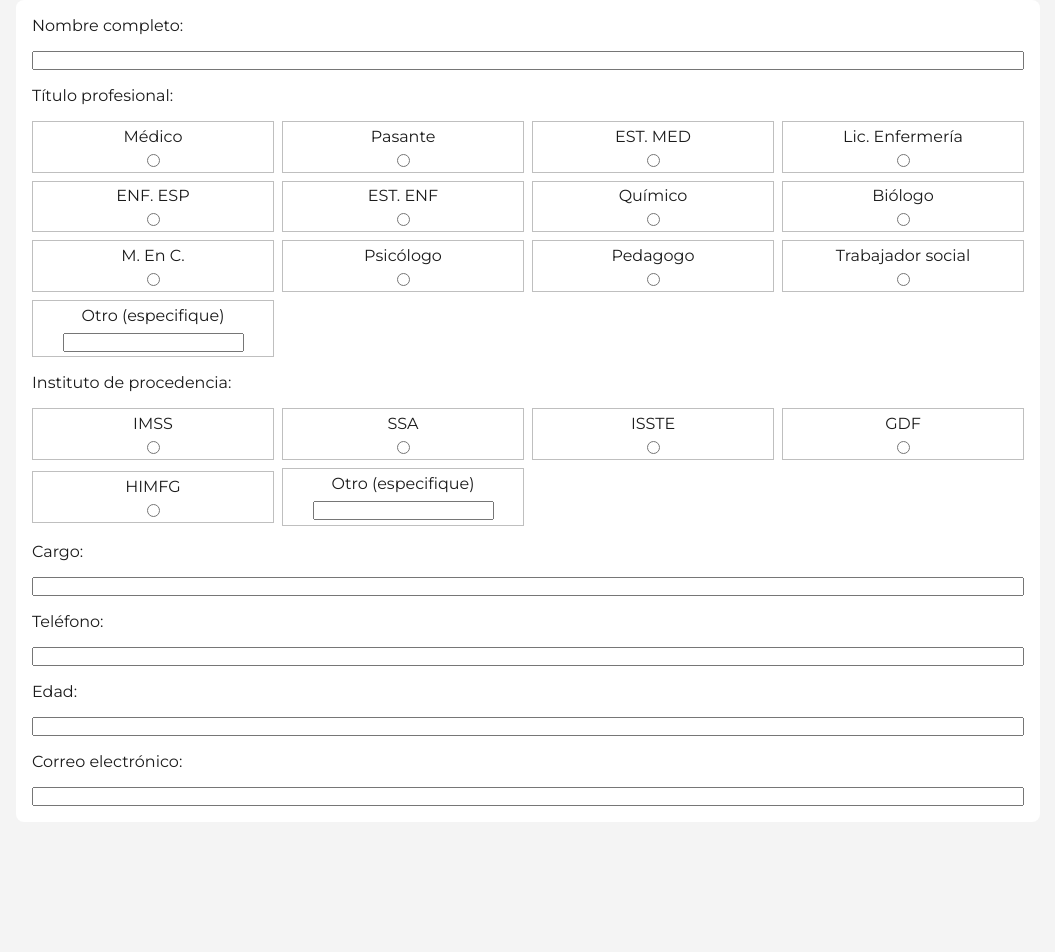
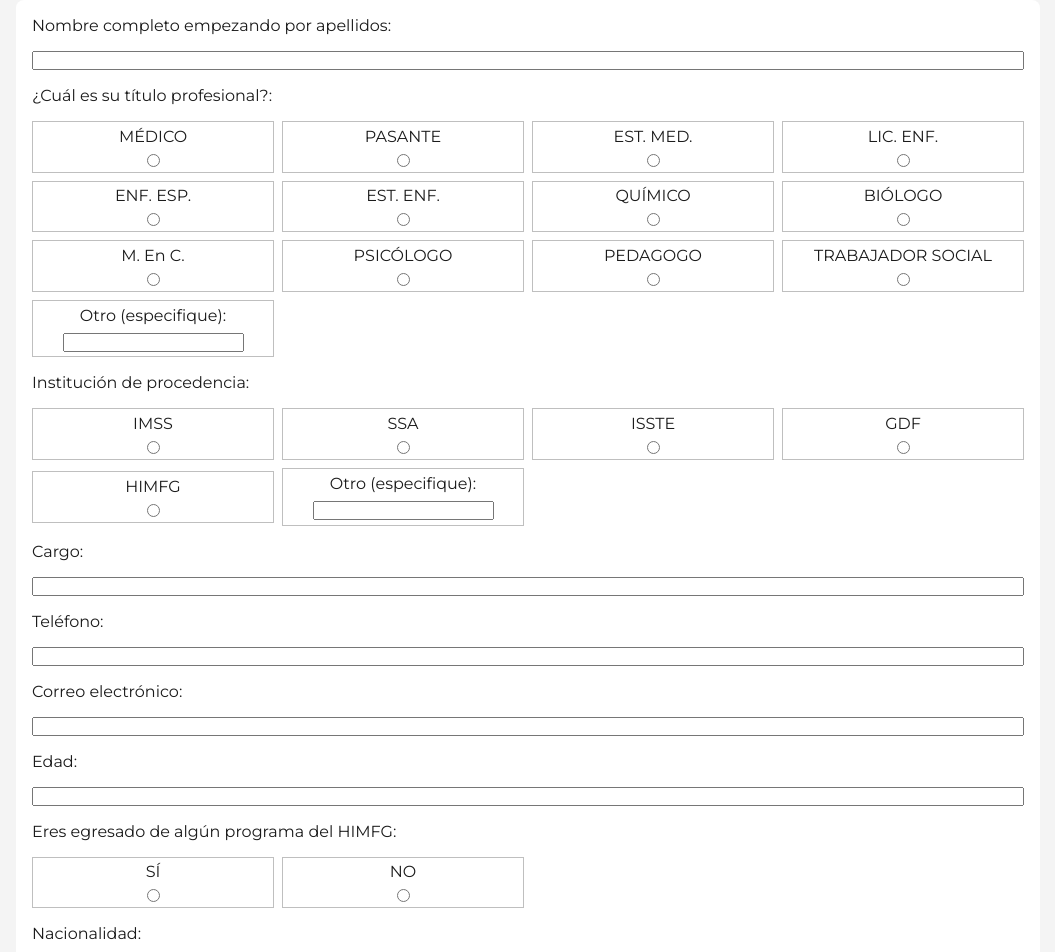
Before and after one commit to ricardoggz/himfg-cursos-website, a Next.js app: page /register in a window 1280 px wide. Shown: the top 952 px of the page, without its empty margins (112-1167 px from the left). Before the commit the page ends 822 px from the top, so only its background shows below. Built offline with nearby package versions, Linux system fonts and the light colour scheme.

Commit message:
[add]:Inputs and onChange function

```diff
--- a/src/components/registerForm/registerForm.js
+++ b/src/components/registerForm/registerForm.js
@@ -1,100 +1,264 @@
+import { useState } from 'react'
 import styles from './form.module.css'
 
 export const RegisterForm = ()=>{
+    const [student, setStudent] = useState(null)
+    const onChange = (evt)=>{
+        setStudent({
+            ...student,
+            [evt.target.name] : evt.target.value
+        })
+    }
     return (
         <form className={`flexContainer ${styles.formWrapper}`}>
-            <label>Nombre completo:</label>
-            <input type='text' required/>
-            <label>Título profesional:</label>
+            <label>Nombre completo empezando por apellidos:</label>
+            <input type='text' name='student_name' required onChange={onChange}/>
+            <label>¿Cuál es su título profesional?:</label>
             <div className={styles.formRatioInputs}>
                 <div>
-                    <label>Médico</label>
-                    <input type='radio' value='Médico'/>
+                    <label>MÉDICO</label>
+                    <input
+                        type='radio'
+                        value='MÉDICO'
+                        name='student_grade'
+                        onChange={onChange}
+                        required
+                    />
                 </div>
                 <div>
-                    <label>Pasante</label>
-                    <input type='radio' value='Pasante'/>
+                    <label>PASANTE</label>
+                    <input
+                        type='radio'
+                        value='PASANTE'
+                        name='student_grade'
+                        onChange={onChange}
+                        required
+                    />
                 </div>
                 <div>
-                    <label>EST. MED</label>
-                    <input type='radio' value='Médico'/>
+                    <label>EST. MED.</label>
+                    <input
+                        type='radio'
+                        value='EST. MED.'
+                        name='student_grade'
+                        onChange={onChange}
+                        required
+                    />
                 </div>
                 <div>
-                    <label>Lic. Enfermería</label>
-                    <input type='radio' value='Médico'/>
+                    <label>LIC. ENF.</label>
+                    <input
+                        type='radio'
+                        value='LIC. ENF.'
+                        name='student_grade'
+                        onChange={onChange}
+                        required
+                    />
                 </div>
                 <div>
-                    <label>ENF. ESP</label>
-                    <input type='radio' value='Médico'/>
+                    <label>ENF. ESP.</label>
+                    <input
+                        type='radio'
+                        value='ENF. ESP.'
+                        name='student_grade'
+                        onChange={onChange}
+                        required
+                    />
                 </div>
                 <div>
-                    <label>EST. ENF</label>
-                    <input type='radio' value='Médico'/>
+                    <label>EST. ENF.</label>
+                    <input
+                        type='radio'
+                        value='EST. ENF.'
+                        name='student_grade'
+                        onChange={onChange}
+                        required
+                    />
                 </div>
                 <div>
-                    <label>Químico</label>
-                    <input type='radio' value='Químico'/>
+                    <label>QUÍMICO</label>
+                    <input
+                        type='radio'
+                        value='QUÍMICO'
+                        name='student_grade'
+                        onChange={onChange}
+                        required
+                    />
                 </div>
                 <div>
-                    <label>Biólogo</label>
-                    <input type='radio' value='Biólogo'/>
+                    <label>BIÓLOGO</label>
+                    <input
+                        type='radio'
+                        value='BIÓLOGO'
+                        name='student_grade'
+                        onChange={onChange}
+                        required
+                    />
                 </div>
                 <div>
                     <label>M. En C.</label>
-                    <input type='radio' value='Biólogo'/>
+                    <input
+                        type='radio'
+                        value='M. EN C.'
+                        name='student_grade'
+                        onChange={onChange}
+                        required
+                    />
                 </div>
                 <div>
-                    <label>Psicólogo</label>
-                    <input type='radio' value='Biólogo'/>
+                    <label>PSICÓLOGO</label>
+                    <input
+                        type='radio'
+                        value='PSICÓLOGO'
+                        name='student_grade'
+                        onChange={onChange}
+                        required
+                    />
                 </div>
                 <div>
-                    <label>Pedagogo</label>
-                    <input type='radio' value='Biólogo'/>
+                    <label>PEDAGOGO</label>
+                    <input
+                        type='radio'
+                        value='PEDAGOGO'
+                        name='student_grade'
+                        onChange={onChange}
+                        required
+                    />
                 </div>
                 <div>
-                    <label>Trabajador social</label>
-                    <input type='radio' value='Biólogo'/>
+                    <label>TRABAJADOR SOCIAL</label>
+                    <input
+                        type='radio'
+                        value='TRABAJADOR SOCIAL'
+                        name='student_grade'
+                        onChange={onChange}
+                        required
+                    />
                 </div>
                 <div>
-                    <label>Otro (especifique)</label>
-                    <input type='text'/>
+                    <label>Otro (especifique):</label>
+                    <input type='text' name='student_grade' onChange={onChange}/>
                 </div>
             </div>
-            <label>Instituto de procedencia:</label>
+            <label>Institución de procedencia:</label>
             <div className={styles.formRatioInputs}>
                 <div>
                     <label>IMSS</label>
-                    <input type='radio' value='Biólogo'/>
+                    <input
+                        type='radio'
+                        value='IMSS'
+                        name='student_institution'
+                        onChange={onChange}
+                        required
+                    />
                 </div>
                 <div>
                     <label>SSA</label>
-                    <input type='radio' value='Biólogo'/>
+                    <input
+                        type='radio'
+                        value='SSA'
+                        name='student_institution'
+                        onChange={onChange}
+                        required
+                    />
                 </div>
                 <div>
                     <label>ISSTE</label>
-                    <input type='radio' value='Biólogo'/>
+                    <input
+                        type='radio'
+                        value='ISSTE'
+                        name='student_institution'
+                        onChange={onChange}
+                        required
+                    />
                 </div>
                 <div>
                     <label>GDF</label>
-                    <input type='radio' value='Biólogo'/>
+                    <input
+                        type='radio'
+                        value='GDF'
+                        name='student_institution'
+                        onChange={onChange}
+                        required
+                    />
                 </div>
                 <div>
                     <label>HIMFG</label>
-                    <input type='radio' value='Biólogo'/>
+                    <input
+                        type='radio'
+                        value='HIMFG'
+                        name='student_institution'
+                        onChange={onChange}
+                        required
+                    />
                 </div>
                 <div>
-                    <label>Otro (especifique)</label>
-                    <input type='text'/>
+                    <label>Otro (especifique):</label>
+                    <input type='text' name='student_institution' onChange={onChange}/>
                 </div>
             </div>
             <label>Cargo:</label>
-            <input type='text' required/>
+            <input
+                type='text'
+                required
+                name='student_work_position'
+                onChange={onChange}
+            />
             <label>Teléfono:</label>
-            <input type='number' required/>
+            <input
+                type='number'
+                required
+                name='student_phone'
+                onChange={onChange}
+            />
+            <label>Correo electrónico:</label>
+            <input
+                type='email'
+                required
+                name='student_email'
+                onChange={onChange}
+            />
             <label>Edad:</label>
-            <input type='number' required/>
-            <label>Correo electrónico:</label>
-            <input type='email' required/>
+            <input
+                type='number'
+                name='student_age'
+                onChange={onChange}
+                required
+            />
+            <label>Eres egresado de algún programa del HIMFG:</label>
+            <div className={styles.formRatioInputs}>
+                <div>
+                    <label>SÍ</label>
+                    <input
+                        type='radio'
+                        value='SÍ'
+                        name='student_graduated'
+                        onChange={onChange}
+                        required
+                    />
+                </div>
+                <div>
+                    <label>NO</label>
+                    <input
+                        type='radio'
+                        value='NO'
+                        name='student_graduated'
+                        onChange={onChange}
+                        required
+                    />
+                </div>
+            </div>
+            <label>Nacionalidad:</label>
+            <input
+                type='text'
+                required
+                onChange={onChange}
+                name='student_nationality'
+            />
+            <div className={styles.formButtons}>
+                <button className={styles.buttonSuccess}>Enviar</button>
+                <button className={styles.buttonDanger}>Cancelar</button>
+            </div>
         </form>
     )
 }
```
